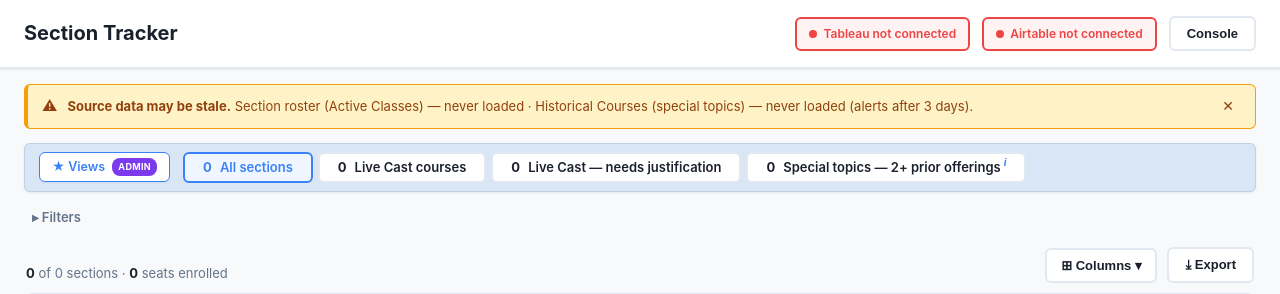
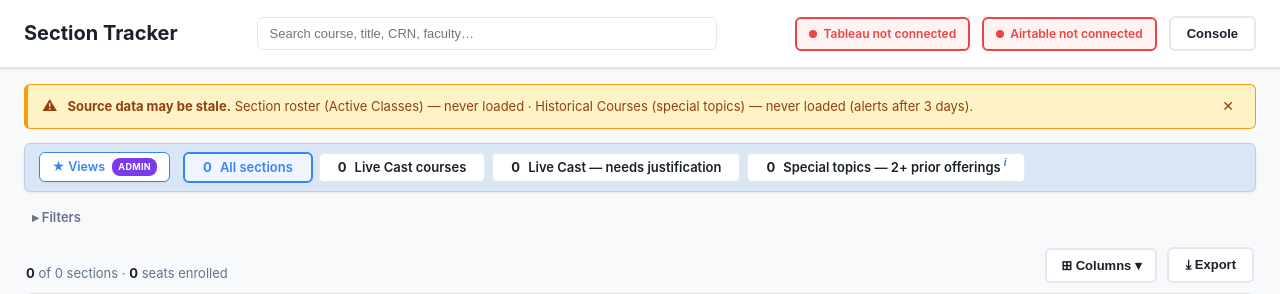
Before and after one commit to wmeleis/section-tracker, a Flask app: page / in a window 1280 px wide. Shown: the top 294 px of the page. Run offline with Flask 3, Linux system fonts and the light colour scheme; data that the repository does not hold is empty.

Commit message:
Move Search to the top line (header search bar)
Relocated #f-search out of the collapsible Filters panel into an always-visible
header search bar between the title and the connection badges.

Co-Authored-By: Claude Opus 4.8 <noreply@anthropic.com>

```diff
--- a/static/style.css
+++ b/static/style.css
@@ -19,6 +19,9 @@ header{background:var(--surface);border-bottom:1px solid var(--border);padding:1
 .freshness-row .last-updated{font-size:11px;font-weight:400;color:#aab2bd;letter-spacing:normal;white-space:nowrap}
 header h1{font-size:20px;font-weight:700;color:var(--text)}
 .subtitle{font-size:13px;color:var(--text-secondary);margin-left:12px}
+.header-search{flex:1 1 260px;max-width:460px;min-width:170px}
+.header-search input{width:100%;padding:8px 12px;border:1px solid var(--border);border-radius:6px;font-size:13px;color:var(--text);background:#fff}
+.header-search input:focus{outline:none;border-color:var(--accent);box-shadow:0 0 0 2px rgba(59,130,246,.15)}
 .header-right{display:flex;align-items:center;gap:12px;flex:0 0 auto;flex-wrap:wrap}
 .badge-dot{font-size:12px;display:inline-flex;align-items:center;gap:5px;color:var(--text-secondary)}
 .badge-dot .dot{width:8px;height:8px;border-radius:50%;background:var(--pending)}
--- a/templates/dashboard.html
+++ b/templates/dashboard.html
@@ -17,6 +17,9 @@
         <span id="last-updated" class="last-updated"></span>
         <span id="app-build" class="last-updated"></span>
       </div>
+    </div>
+    <div class="header-search">
+      <input type="text" id="f-search" placeholder="Search course, title, CRN, faculty…">
     </div>
     <div class="header-right">
       <button class="conn-btn" id="tableau-status" onclick="checkTableau()" title="Tableau (data source) connection — click to re-check"><span class="dot"></span><span id="tableau-status-label">Checking…</span></button>
@@ -85,7 +88,6 @@
         <div class="filter-group"><label>College</label><select id="f-college"><option value="">All</option></select></div>
         <div class="filter-group"><label>Campus</label><select id="f-campus"><option value="">All</option></select></div>
         <div class="filter-group"><label>Subject</label><select id="f-subject"><option value="">All</option></select></div>
-        <div class="filter-group"><label>Search</label><input type="text" id="f-search" placeholder="course, title, CRN, faculty…"></div>
         <button class="header-secondary-btn" onclick="clearFilters()">Clear</button>
       </div>
     </div>
```
